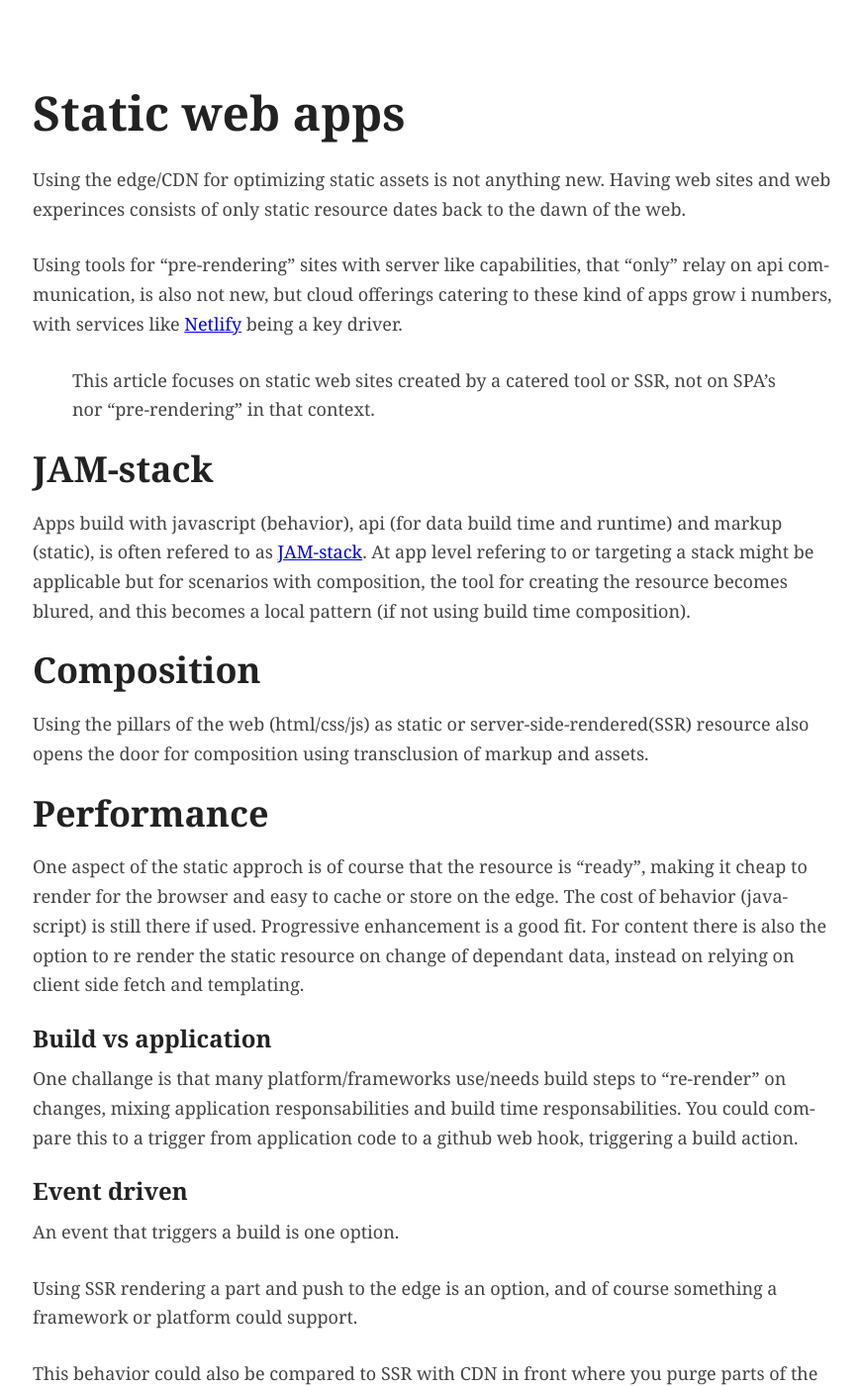
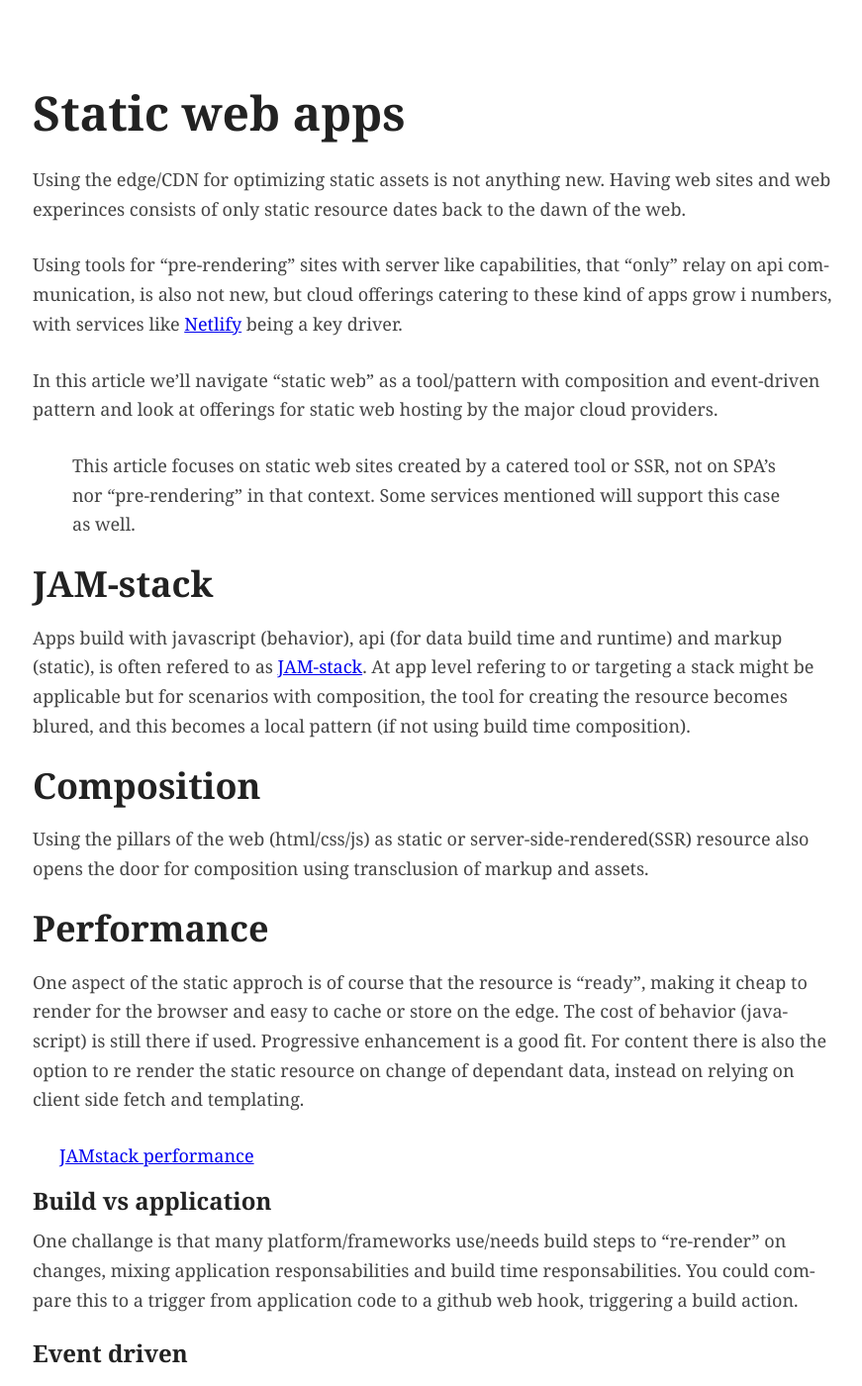
Before and after one commit to perokvist/event-driven-architecture, a Jekyll site: the page built from static.md, in a window 1280 px wide and 1400 px high. Shown: the whole window at 99% size, without its empty margins (202-1073 px from the left). Built offline with Jekyll 4.4.1, drawn with Linux system fonts in a browser that asks for light colours; our own code applies the rules of GitHub Pages for plain Markdown files; some of the changed text lies outside the part shown.

Commit message:
cloudflare

```diff
--- a/static.md
+++ b/static.md
@@ -8,7 +8,9 @@ Using the edge/CDN for optimizing static assets is not anything new. Having web
 
 Using tools for "pre-rendering" sites with server like capabilities, that "only" relay on api communication, is also not new, but cloud offerings catering to these kind of apps grow i numbers, with services like [Netlify](https://www.netlify.com/) being a key driver.
 
-> This article focuses on static web sites created by a catered tool or SSR, not on SPA's nor "pre-rendering" in that context.
+In this article we'll navigate "static web" as a tool/pattern with composition and event-driven pattern and look at offerings for static web hosting by the major cloud providers.
+
+> This article focuses on static web sites created by a catered tool or SSR, not on SPA's nor "pre-rendering" in that context. Some services mentioned will support this case as well.
 
 ## JAM-stack
 Apps build with javascript (behavior), api (for data build time and runtime) and markup (static), is often refered to as [JAM-stack](https://jamstack.org/).
@@ -20,6 +22,8 @@ Using the pillars of the web (html/css/js) as static or server-side-rendered(SSR
 ## Performance
 One aspect of the static approch is of course that the resource is "ready", making it cheap to render for the browser and easy to cache or store on the edge.
 The cost of behavior (javascript) is still there if used. Progressive enhancement is a good fit. For content there is also the option to re render the static resource on change of dependant data, instead on relying on client side fetch and templating.
+
+- [JAMstack performance](https://css-tricks.com/a-look-at-jamstacks-speed-by-the-numbers/)
 
 ### Build vs application
 One challange is that many platform/frameworks use/needs build steps to "re-render" on changes, mixing application responsabilities and build time responsabilities.
@@ -74,6 +78,4 @@ Like Azure Static Web Apps - A service catered to static web apps, with CI/CD su
 
 Like the CGP/Azure offering at this level. Host files from a S3 bucket, but with support for redirect, permission and logging. For HTTPS support you need cloud front.
 
-### Sample
-
-For a more technical example, this [sample](https://github.com/perokvist/Dapr.WebPush) shows how to run dapr and an app side by side in Azure Container Instances.
+> We cover services from major cloud providers here, with different feature sets, some with backend integration a long with broader integration of the providers offerings. In the space of hosting static web apps, there are several offerings from the CDN providers them selfs, such as [Cloudflare's worker sites](https://workers.cloudflare.com/sites).
```
